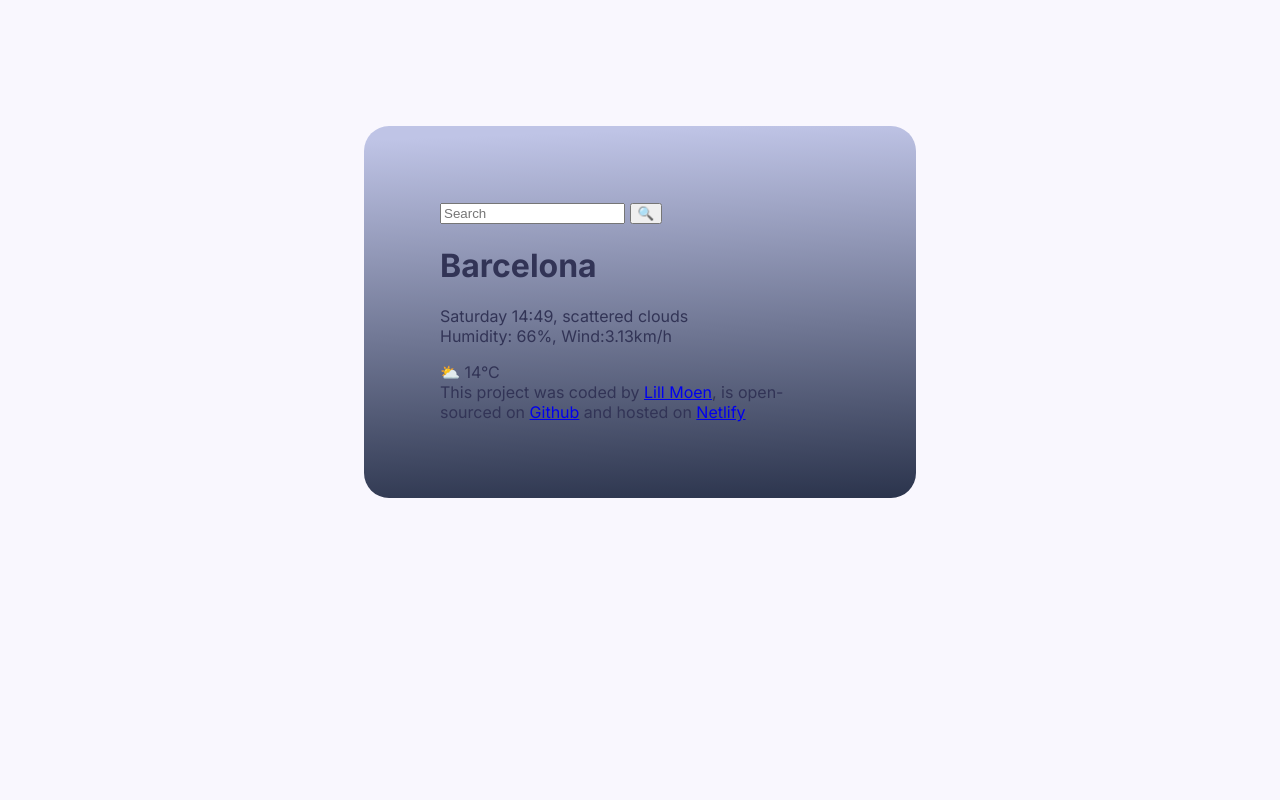
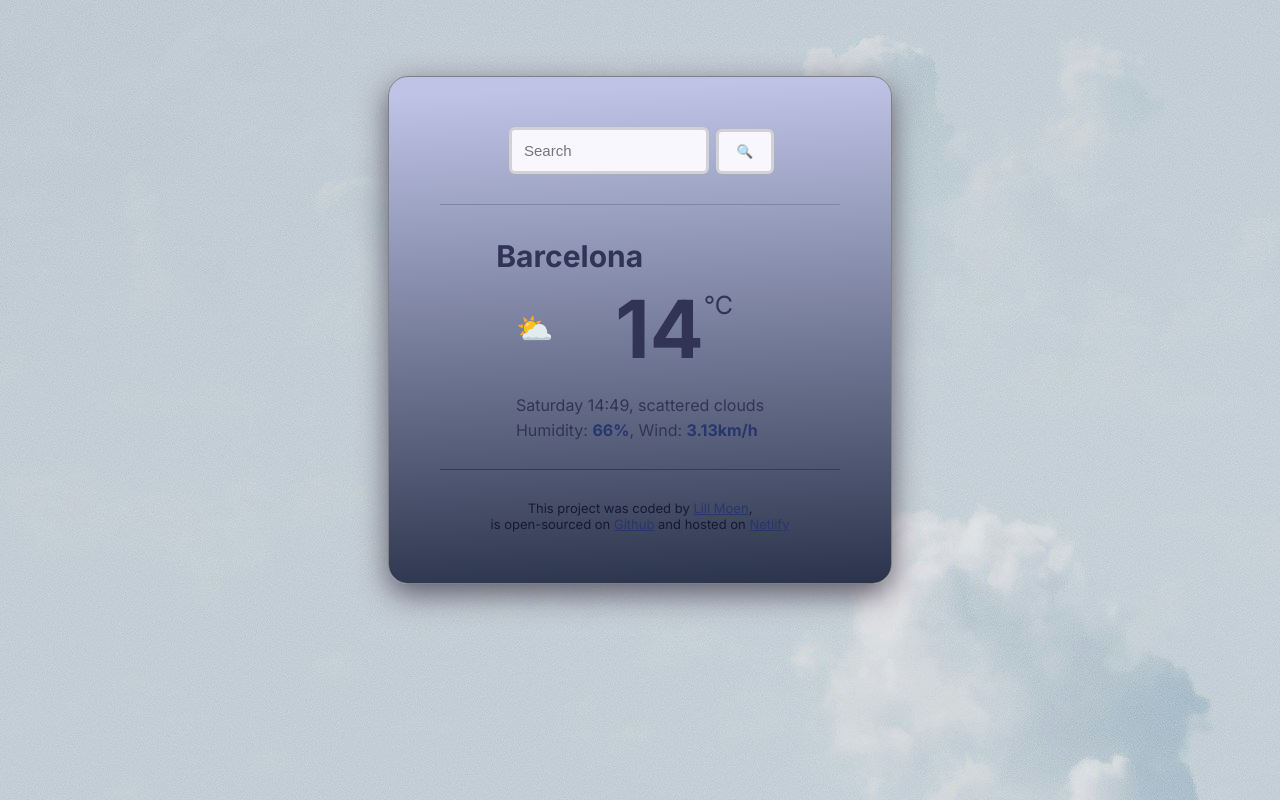
Before and after one commit to lilumoen/vanilla-weather, a plain HTML site: page index.html in a window 1280 px wide. Drawn offline with Linux system fonts and the light colour scheme.

Commit message:
Added basic CSS

```diff
--- a/index.html
+++ b/index.html
@@ -15,27 +15,38 @@
   <body>
     <div class="weather-app">
       <header>
-        <form>
-          <input type="search" placeholder="Search" required id="" />
-          <input type="submit" value="🔍" />
+        <form class="search-form">
+          <input
+            type="search"
+            placeholder="Search"
+            class="search-form-input"
+            id="search-form-input"
+          />
+          <input type="submit" value="🔍" class="search-form-button" />
         </form>
       </header>
 
       <main>
-        <h1>Barcelona</h1>
+        <div class="weather-app-data">
           <div>
-          <p>
+            <div class="weather-app-temperature-container">
+                          <div class="weather-app-icon">⛅️</div>
+            <h1 class="weather-app-city">Barcelona</h1>
+              <div class="weather-app-current-temperature">14</div>
+              <div class="weather-app-unit">°C</div>
+            </div>
+            <p class="weather-app-details">
               Saturday 14:49, scattered clouds
               <br />
-            Humidity: 66%, Wind:3.13km/h
+              Humidity: <strong>66%</strong>, Wind: <strong>3.13km/h</strong>
             </p>
             </div>
-        <div>⛅️ 14°C</div>
+          </div>
       </main>
       <footer>
         This project was coded by
-        <a href="https://github.com/lilumoen" target="_blank"> Lill Moen</a>, is
-        open-sourced on
+        <a href="https://github.com/lilumoen" target="_blank"> Lill Moen</a>,
+        <br />is open-sourced on
         <a href="https://github.com/lilumoen/vanilla-weather" target="_blank">
           Github</a
         >
@@ -45,5 +56,6 @@
         >
       </footer>
          </div>
+   </div>
   </body>
 </html>
--- a/src/style.css
+++ b/src/style.css
@@ -1,11 +1,14 @@
 body {
-  background-color: #f9f7fe;
+  background-image: url("clouds.jpg");
   font-family: "Inter", serif;
   font-optical-sizing: auto;
   font-weight: weight;
   font-style: normal;
 }
-
+img {
+  max-width: fit-content;
+  height: auto;
+}
 .weather-app {
   background: linear-gradient(
     177.9deg,
@@ -14,8 +17,92 @@ body {
   );
   color: #323456;
   max-width: 400px;
-  margin: 10% auto;
-  box-shadow: 0 30px 50px rgba(65, 50, 100, 0, 09);
-  padding: 6%;
-  border-radius: 25px;
+  margin: 6% auto;
+  box-shadow: 0 10px 30px 0 rgba(50, 40, 60, 0.7);
+  padding: 4%;
+  border-radius: 20px;
+  border: 0.1px solid grey;
 }
+
+header {
+  border-bottom: 0.5px solid #8086a4;
+  padding: 0 0 30px 0;
+}
+
+.search-form-input {
+  background-color: #f9f7fe;
+  border: solid rgba(195, 193, 198, 0.7);
+  border-radius: 6px;
+  width: 50%;
+  padding: 12px;
+  font-size: 15px;
+  color: #323456;
+  margin-left: 69px;
+}
+
+.search-form-button {
+  background-color: #f9f7fe;
+  padding: 12px 18px;
+  border: solid rgba(195, 193, 198, 0.7);
+  border-radius: 6px;
+  margin-left: 2px;
+}
+
+.weather-app-data {
+  display: flex;
+  justify-content: center;
+}
+
+.weather-app-temperature-container {
+  display: flex;
+}
+
+.weather-app-details {
+  line-height: 25px;
+}
+
+.weather-app-details strong {
+  color: #27376d;
+}
+
+.weather-app-city {
+  font-size: 30px;
+  line-height: 48px;
+  margin: 0 auto;
+  display: flex;
+  margin-right: -20px;
+  padding: 12px;
+}
+
+.weather-app-current-temperature {
+  font-size: 80px;
+  font-weight: bold;
+  margin-top: 60px;
+  margin-left: -20px;
+}
+
+.weather-app-icon {
+  font-size: 30px;
+  margin-top: 90px;
+  margin-right: -400px;
+}
+.weather-app-unit {
+  margin-top: 70px;
+  font-size: 25px;
+  margin-right: 31px;
+}
+
+main {
+  padding: 15px 0 10px 0;
+}
+
+a {
+  color: #27376d;
+}
+footer {
+  border-top: 0.5px solid #323a54;
+  padding: 30px 0 0 0;
+  text-align: center;
+  font-size: 13px;
+  color: #181931;
+}
```
Also changed, not shown: src/clouds.jpg (added), 2 other files. Lines whose indentation alone changed are shown as unchanged.
